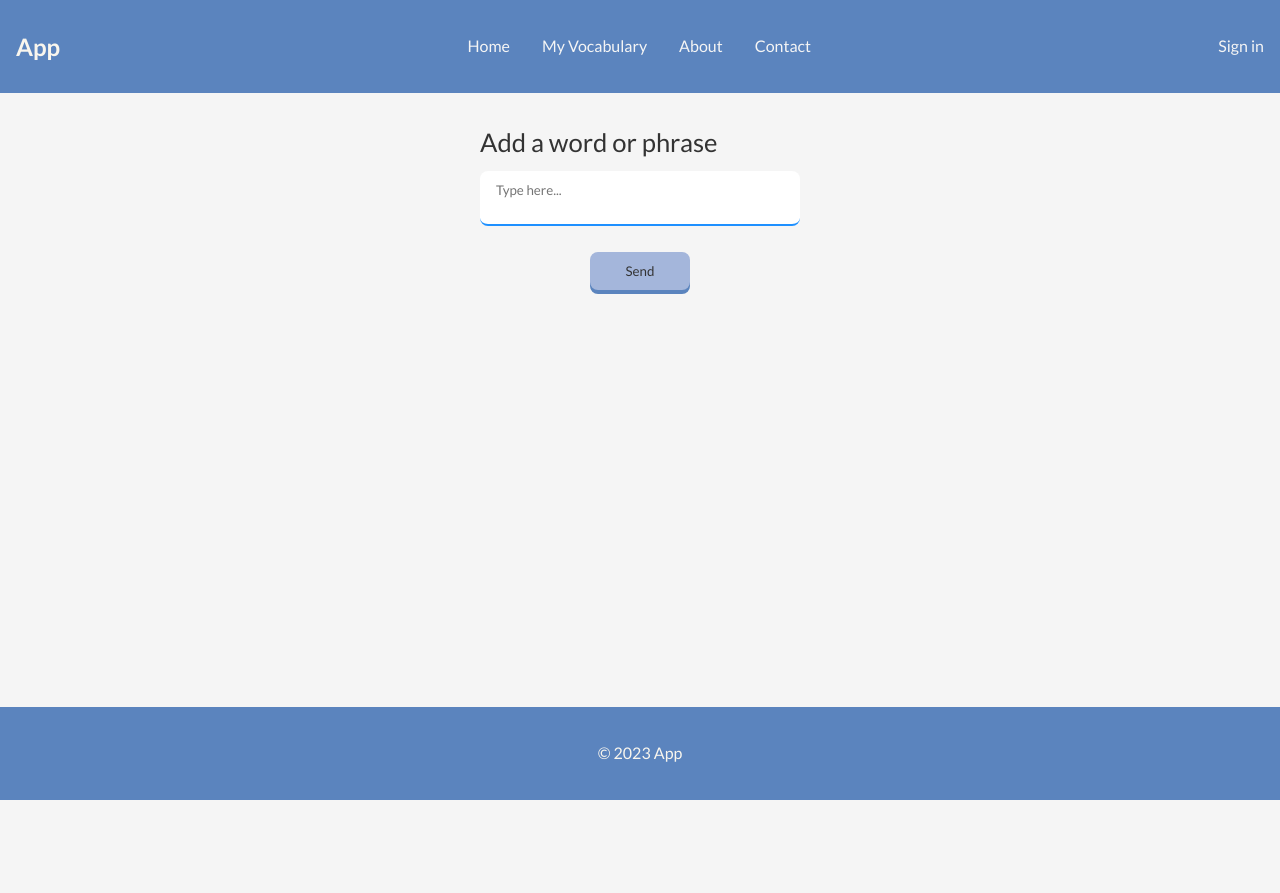
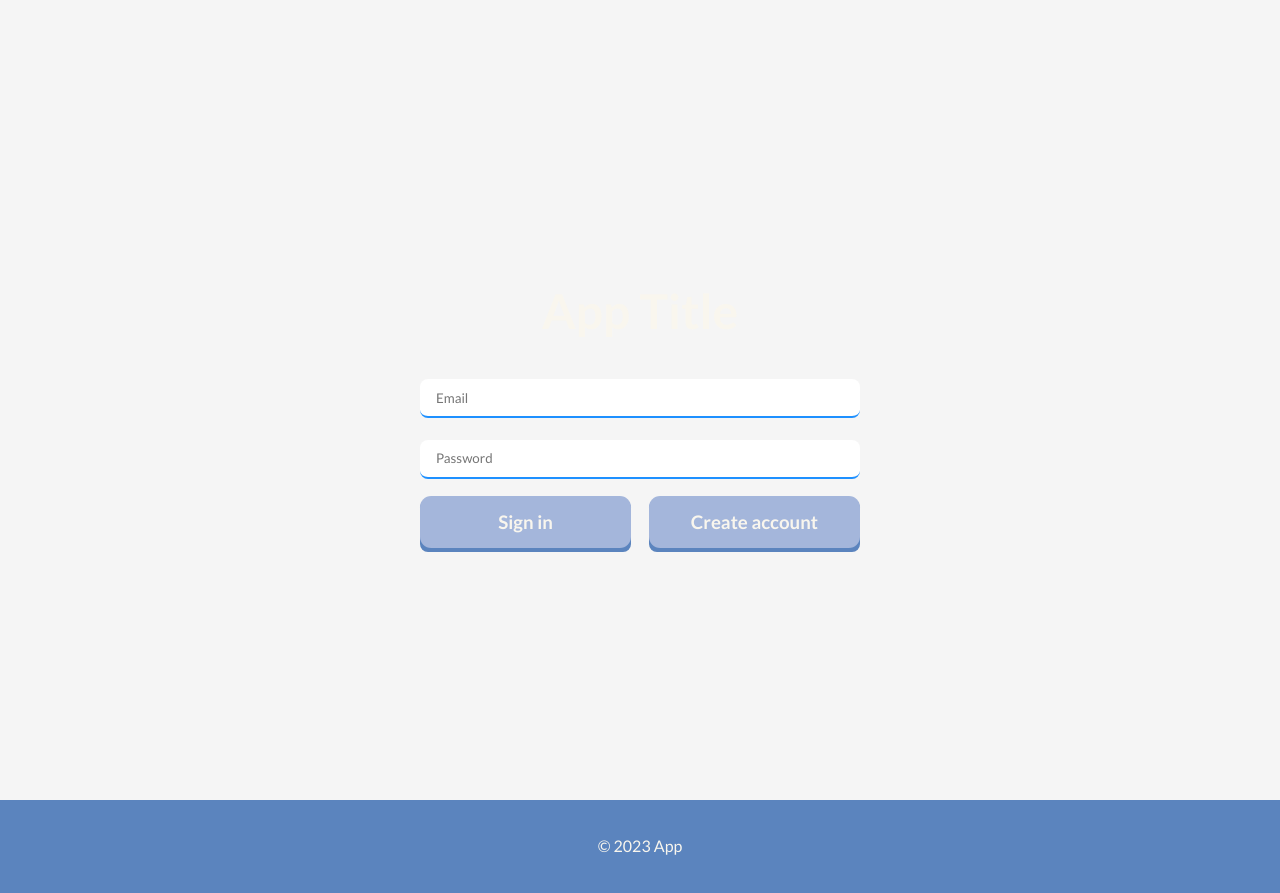
Before and after one commit to elijahhqlawrin/practice-project, a plain HTML site: page index.html in a window 1280 px wide. Before the commit the page ends 800 px from the top, so only its background shows below. Drawn offline with Linux system fonts and the light colour scheme.

Commit message:
Add login page ui

```diff
--- a/index.html
+++ b/index.html
@@ -10,7 +10,7 @@
     <link rel="stylesheet" href="styles.css">
 </head>
 <body>
-    <header>
+    <!-- <header>
         <nav>
             <h1>App</h1>
             <ul class="nav-links-list">
@@ -21,10 +21,45 @@
             </ul>
             <a class="nav-signin" href="#">Sign in</a>
         </nav>
-    </header>
+    </header> -->
 
     <main>
-        <section id="form-page">
+        <section id="logged-out-view">
+            <div class="container">
+                <h1 class="app-title">App Title</h1>
+
+                <div class="authn-fields-and-btns">
+                    <label for="email-input"></label>
+                    <input
+                        id="email-input"
+                        class="email-input"
+                        type="email"
+                        placeholder="Email"
+                    >
+                    <label for="password-input"></label>
+                    <input
+                        id="password-input"
+                        class="password-input"
+                        type="password"
+                        placeholder="Password"
+                    >
+                    <div class="authn-buttons">
+                        <button id="sign-in-btn" class="sign-in-btn btn">
+                            <span class="btn-shadow"></span>
+                            <span class="btn-edge"></span>
+                            <span class="btn-front">Sign in</span>
+                        </button>
+                        <button id="create-acct-btn" class="create-acct-btn btn">
+                            <span class="btn-shadow"></span>
+                            <span class="btn-edge"></span>
+                            <span class="btn-front">Create account</span>
+                        </button>
+                    </div>
+                </div>
+            </div>
+        </section>
+
+        <!-- <section id="form-page">
             <form class="term-form">
                 <div class="input-container">
                     <label for="term-input" class="textarea-label">
@@ -38,13 +73,13 @@
                     ></textarea>
                 </div>
 
-                <button class="submit-btn">
-                    <span class="submit-btn-shadow"></span>
-                    <span class="submit-btn-edge"></span>
-                    <span class="submit-btn-front">Send</span>
+                <button class="submit-btn btn">
+                    <span class="btn-shadow"></span>
+                    <span class="btn-edge"></span>
+                    <span class="btn-front">Send</span>
                 </button>
             </form>
-        </section>
+        </section> -->
     </main>
 
     <footer>
--- a/styles.css
+++ b/styles.css
@@ -1,5 +1,10 @@
 *, ::before, ::after {
     box-sizing: border-box;
+}
+/* ===== TYPOGRAPHY ===== */
+
+h1 {
+    color: #F9F6EE;
 }
 
 /* ===== GENERAL LAYOUT STYLES ===== */
@@ -19,9 +24,6 @@ body {
     line-height: 1.4;
 }
 
-h1 {
-    color: #F9F6EE;
-}
 
 header {
     background: hsl(215deg 43% 55%);
@@ -31,6 +33,7 @@ header {
 main {
     width: 80%;
     margin: 0 auto;
+    line-height: 1.4;
 }
 
 footer {
@@ -75,6 +78,47 @@ nav {
     color: #F5F5F5;
 }
 
+/* ===== AUTHENTICATION PAGE STYLES ===== */
+
+.logged-out-view {
+}
+
+.container {
+    height: 100vh;
+    display: flex;
+    flex-direction: column;
+    justify-content: center;
+}
+
+.app-title {
+    font-size: 3rem;
+    text-align: center;
+    margin-bottom: 0.5em;
+}
+
+.authn-fields-and-btns {
+    display: flex;
+    flex-direction: column;
+}
+
+.email-input,
+.password-input {
+    resize: none;
+    outline: none;
+    width: 100%;
+    margin: 0.8em 0;
+    border: 0;
+    border-bottom: 2px solid #1E90FF;
+    border-radius: 0.6em;
+    padding: 0.8em 1.2em;
+    font-family: inherit;
+}
+
+.authn-buttons {
+    display: flex;
+    flex-direction: column;
+}
+
 /* ===== TERM FORM LAYOUT ===== */
 
 .form-page {
@@ -110,20 +154,20 @@ nav {
     font-family: inherit;
 }
 
-
 /* ===== BUTTON STYLES ===== */
 
-.submit-btn {
+.btn {
     min-width: 100px;
     background: transparent;
     border: none;
     padding: 0;
+    margin: 0.8em 0;
     cursor: pointer;
     position: relative;
     font-family: inherit;
 }
 
-.submit-btn-shadow {
+.btn-shadow {
     position: relative;
     inset: 0;
     width: 100%;
@@ -134,7 +178,7 @@ nav {
     filter: blur(4px);
 }
 
-.submit-btn-edge {
+.btn-edge {
     position: absolute;
     inset: 0;
     width: 100%;
@@ -143,12 +187,14 @@ nav {
     background: hsl(215deg 43% 55%);
 }
 
-.submit-btn-front {
+.btn-front {
     display: block;
     border-radius: 0.6em;
     padding: 0.8em 1.8em;
     background: hsl(220, 43%, 75%);
-    color: #333333;
+    color: #F9F6EE;
+    font-size: 1.4em;
+    font-weight: 700;
     transform: translateY(-4px);
     position: relative;
     transition:
@@ -156,21 +202,38 @@ nav {
         cubic-bezier(.3, .7, .4, .1);
 }
 
-.submit-btn:hover .submit-btn-front {
+.btn:hover .btn-front {
     transform: translateY(-6px);
     transition:
         transform 250ms
         cubic-bezier(.3, .7, .4, .1.5);
 }
-.submit-btn:hover .submit-btn-shadow {
+.btn:hover .btn-shadow {
     transform: translateY(4px);
 }
-.submit-btn:active .submit-btn-front {
+.btn:active .btn-front {
     transform: translateY(-2px);
 }
-.submit-btn:active .submit-btn-front {
+.btn:active .btn-front {
     transform: translateY(1px);
 }
-.submit-btn:focus:not(:focus-visible) {
+.btn:focus:not(:focus-visible) {
     outline: none;
 }
+
+/* ===== MEDIA QUERIES ===== */
+
+@media (min-width: 768px) {
+    .container {
+        max-width: 440px;
+        margin: 0 auto;
+    }
+    .authn-buttons {
+        flex-direction: row;
+        justify-content: space-between;
+    }
+    .sign-in-btn,
+    .create-acct-btn {
+        width: 48%;
+    }
+}
```
